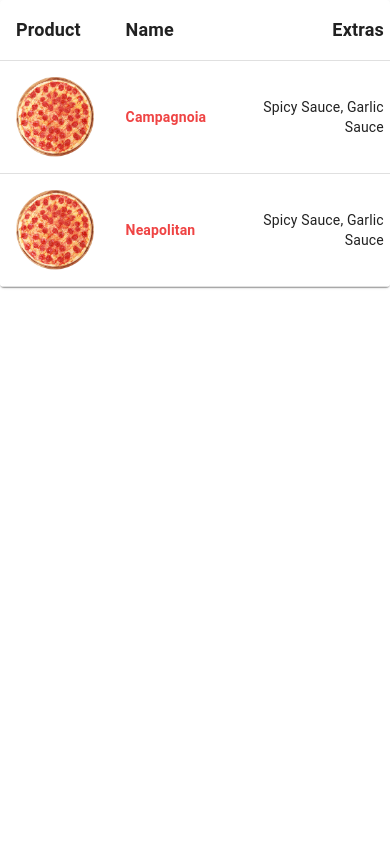
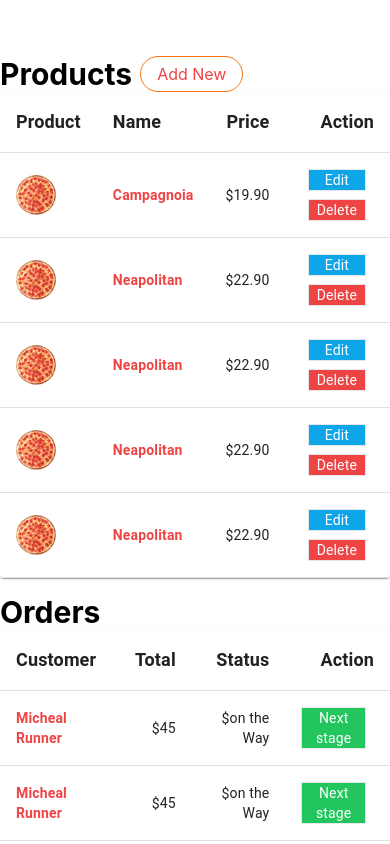
Before and after one commit to boualem06/ShoppingApp, a React (Create React App) app in the folder FrontEnd/: page /login in a window 390 px wide. Shown: the top 844 px of the page. Built offline with nearby package versions, Linux system fonts and the light colour scheme.

Commit message:
make the website responsive

```diff
--- a/FrontEnd/src/App.js
+++ b/FrontEnd/src/App.js
@@ -9,6 +9,7 @@ import Menu from "./components/Menu";
 import Footer from "./components/Footer";
 import Detail from "./components/Detail";
 import Cart from './components/Cart'
+import Admin from './components/Admin'
 function App() {
 
   return (
@@ -25,7 +26,7 @@ function App() {
     //   </Routes>
     // </Router>
 
-    <Cart></Cart>
+    <Admin></Admin>
   )
 }
 
--- /dev/null
+++ b/FrontEnd/src/components/Admin.js
@@ -0,0 +1,20 @@
+import ProductTable from "./ProductTable";
+import OrdersTable from "./OrdersTable";
+const Admin = () => {
+    return (
+        <div className="grid gap-4 grid-cols-1 md:grid-cols-2 mt-14">
+            <div>
+                <div className="flex">
+                    <h1 className="text-3xl font-bold">Products</h1>
+                    <button className='text-red-500  px-4 border rounded-full border-orange-500 hover:bg-gradient-to-r hover:from-orange-600    hover:to-orange-700 hover:text-white ml-2'>Add New</button>
+                </div>
+                <ProductTable></ProductTable>
+            </div>
+            <div>
+                <h1 className="text-3xl font-bold">Orders</h1>
+                <OrdersTable></OrdersTable>
+            </div>
+        </div>
+    )
+}
+export default Admin;
--- /dev/null
+++ b/FrontEnd/src/components/OrdersTable.js
@@ -0,0 +1,81 @@
+import React from 'react';
+import { makeStyles } from '@material-ui/core/styles';
+import Table from '@material-ui/core/Table';
+import TableBody from '@material-ui/core/TableBody';
+import TableCell from '@material-ui/core/TableCell';
+import TableContainer from '@material-ui/core/TableContainer';
+import TableHead from '@material-ui/core/TableHead';
+import TableRow from '@material-ui/core/TableRow';
+import Paper from '@material-ui/core/Paper';
+import pizza from '../img/pizza.png'
+const useStyles = makeStyles({
+    table: {
+        minWidth: 100,
+    },
+});
+
+
+const rows = [
+   {
+    customer:"Micheal Runner",
+    total:45,
+    status:"on the Way"
+   },
+   {
+    customer:"Micheal Runner",
+    total:45,
+    status:"on the Way"
+   },
+   {
+    customer:"Micheal Runner",
+    total:45,
+    status:"on the Way"
+   },
+   {
+    customer:"Micheal Runner",
+    total:45,
+    status:"on the Way"
+   },
+   {
+    customer:"Micheal Runner",
+    total:45,
+    status:"on the Way"
+   },
+   {
+    customer:"Micheal Runner",
+    total:45,
+    status:"on the Way"
+   }
+
+];
+const OrdersTable=()=>{
+    const classes = useStyles();
+    return(<TableContainer component={Paper}>
+            <Table className={classes.table} aria-label="simple table">
+                <TableHead>
+                    <TableRow className=''>
+                        <TableCell ><div className='font-bold text-lg'>Customer</div></TableCell>
+                        <TableCell><div className='font-bold text-lg'>Total</div></TableCell>
+                        <TableCell align="right"><div className='font-bold text-lg'>Status</div></TableCell>
+
+                        <TableCell align="right"><div className='font-bold text-lg'>Action</div></TableCell>
+                    </TableRow>
+                </TableHead>
+                <TableBody>
+                    {rows.map((row) => (
+                        <TableRow key={row.customer}>
+                            <TableCell component="th" scope="row">
+                               <div className='text-red-500 font-bold'>{row.customer}</div>
+                            </TableCell>
+                            <TableCell align="right">${row.total}</TableCell>
+                            <TableCell align="right">${row.status}</TableCell>
+                            <TableCell align="right">
+                                    <button className=' hover:bg-green-600 border bg-green-500 mr-2 text-white px-2'>Next stage</button>
+                            </TableCell>
+                        </TableRow>
+                    ))}
+                </TableBody>
+            </Table>
+        </TableContainer>)
+}
+export default OrdersTable
--- /dev/null
+++ b/FrontEnd/src/components/ProductTable.js
@@ -0,0 +1,83 @@
+import React from 'react';
+import { makeStyles } from '@material-ui/core/styles';
+import Table from '@material-ui/core/Table';
+import TableBody from '@material-ui/core/TableBody';
+import TableCell from '@material-ui/core/TableCell';
+import TableContainer from '@material-ui/core/TableContainer';
+import TableHead from '@material-ui/core/TableHead';
+import TableRow from '@material-ui/core/TableRow';
+import Paper from '@material-ui/core/Paper';
+import pizza from '../img/pizza.png'
+const useStyles = makeStyles({
+    table: {
+        minWidth: 100,
+    },
+});
+
+
+const rows = [
+    {
+        name: "Campagnoia",
+        extras: "Spicy Sauce, Garlic Sauce",
+        quantity: 2,
+        price: "19.90",
+
+    },
+    {
+        name: "Neapolitan",
+        extras: "Spicy Sauce, Garlic Sauce",
+        quantity: 2,
+        price: "22.90",
+    },
+    {
+        name: "Neapolitan",
+        extras: "Spicy Sauce, Garlic Sauce",
+        quantity: 2,
+        price: "22.90",
+    },
+    {
+        name: "Neapolitan",
+        extras: "Spicy Sauce, Garlic Sauce",
+        quantity: 2,
+        price: "22.90",
+    },
+    {
+        name: "Neapolitan",
+        extras: "Spicy Sauce, Garlic Sauce",
+        quantity: 2,
+        price: "22.90",
+    },
+
+];
+const ProductTable=()=>{
+    const classes = useStyles();
+    return(<TableContainer component={Paper}>
+            <Table className={classes.table} aria-label="simple table">
+                <TableHead>
+                    <TableRow className=''>
+                        <TableCell ><div className='font-bold text-lg'>Product</div></TableCell>
+                        <TableCell><div className='font-bold text-lg'>Name</div></TableCell>                        <TableCell align="right"><div className='font-bold text-lg'>Price</div></TableCell>
+                        <TableCell align="right"><div className='font-bold text-lg'>Action</div></TableCell>
+                    </TableRow>
+                </TableHead>
+                <TableBody>
+                    {rows.map((row) => (
+                        <TableRow key={row.name}>
+                            <TableCell align="right"><img className='w-10 h-10' src={pizza} alt="Image"></img></TableCell>
+                            <TableCell component="th" scope="row">
+                               <div className='text-red-500 font-bold'>{row.name}</div>
+                            </TableCell>
+                            <TableCell align="right">${row.price}</TableCell>
+                            <TableCell align="right">
+                                <div className='md:flex'>
+                                    <button className=' hover:bg-sky-600 border bg-sky-500 mr-2 text-white mb-2 md:mb-0 md:px-2 px-4'>Edit</button>
+                                    <button className=' hover:bg-red-600 border bg-red-500 mr-2 text-white px-2'>Delete</button>
+                                </div>
+                            </TableCell>
+                        </TableRow>
+                    ))}
+                </TableBody>
+            </Table>
+        </TableContainer>)
+}
+export default ProductTable
```
